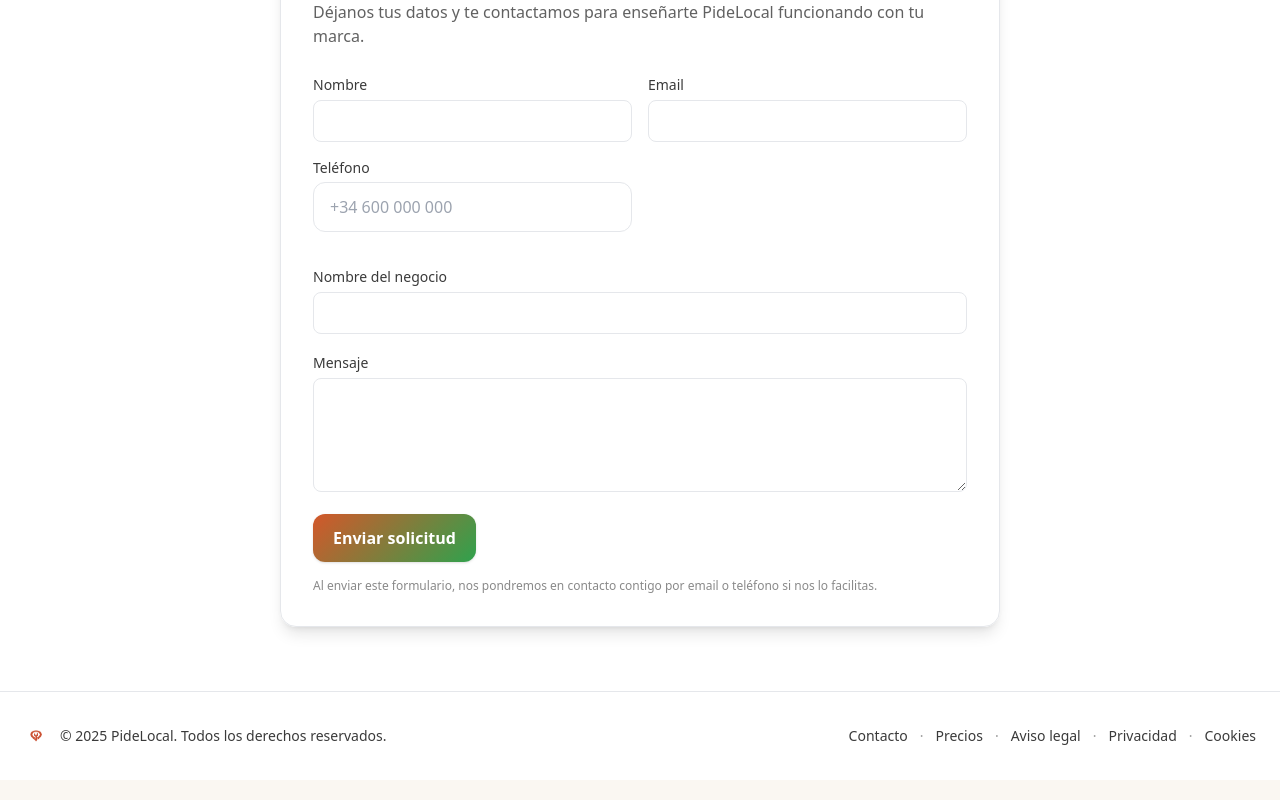
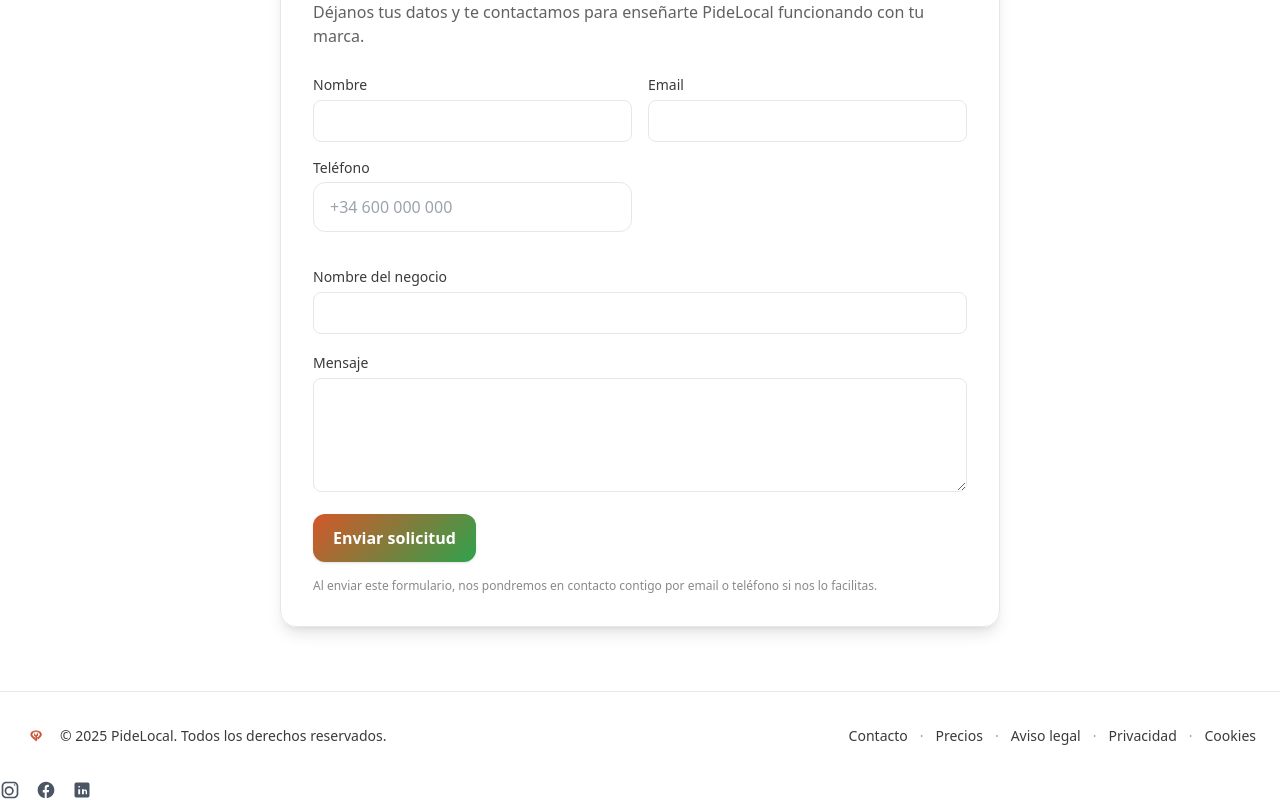
Before and after one commit to RaulPGr/pidelocal-landing, a Next.js app: page / in a window 1280 px wide. Shown: the part 4019-4819 px from the top of the page. Built offline with nearby package versions, Linux system fonts and the light colour scheme.

Commit message:
fix: corregida URL webhook Sheets

```diff
--- a/app/page.tsx
+++ b/app/page.tsx
@@ -602,6 +602,24 @@ export default function Page() {
             <a href="/cookies" className="hover:text-brand-green">Cookies</a>
           </div>
         </div>
+         {/* Redes sociales */}
+    <div className="flex space-x-4">
+      <a href="https://instagram.com/pidelocal" target="_blank" rel="noopener noreferrer" aria-label="Instagram">
+        <svg className="w-5 h-5 text-gray-600 hover:text-pink-500" fill="currentColor" viewBox="0 0 24 24">
+          <path d="M7.5 2C4.46 2 2 4.46 2 7.5v9C2 19.54 4.46 22 7.5 22h9c3.04 0 5.5-2.46 5.5-5.5v-9C22 4.46 19.54 2 16.5 2h-9zm0 2h9c1.94 0 3.5 1.56 3.5 3.5v9c0 1.94-1.56 3.5-3.5 3.5h-9c-1.94 0-3.5-1.56-3.5-3.5v-9C4 5.56 5.56 4 7.5 4zm10 1a1 1 0 100 2 1 1 0 000-2zm-6.5 2.5a5.5 5.5 0 100 11 5.5 5.5 0 000-11zm0 2a3.5 3.5 0 110 7 3.5 3.5 0 010-7z"/>
+        </svg>
+      </a>
+      <a href="https://facebook.com/pidelocal" target="_blank" rel="noopener noreferrer" aria-label="Facebook">
+        <svg className="w-5 h-5 text-gray-600 hover:text-blue-600" fill="currentColor" viewBox="0 0 24 24">
+          <path d="M22 12c0-5.52-4.48-10-10-10S2 6.48 2 12c0 5 3.66 9.13 8.44 9.88v-6.99H8.1v-2.89h2.34V9.41c0-2.32 1.38-3.6 3.5-3.6.7 0 1.47.12 1.47.12v2.36h-.83c-1.3 0-1.71.8-1.71 1.63v1.95h2.91l-.47 2.89h-2.44v6.99C18.34 21.13 22 17 22 12z"/>
+        </svg>
+      </a>
+      <a href="https://linkedin.com/company/pidelocal" target="_blank" rel="noopener noreferrer" aria-label="LinkedIn">
+        <svg className="w-5 h-5 text-gray-600 hover:text-blue-700" fill="currentColor" viewBox="0 0 24 24">
+          <path d="M19 3A2 2 0 0121 5v14a2 2 0 01-2 2H5a2 2 0 01-2-2V5a2 2 0 012-2h14zm-9.25 14v-6H7.5v6h2.25zM8.62 9.25c.72 0 1.19-.48 1.19-1.08-.01-.61-.47-1.09-1.17-1.09-.7 0-1.18.48-1.18 1.09 0 .6.47 1.08 1.15 1.08h.01zM18 17v-3.14c0-1.67-.88-2.44-2.05-2.44-.95 0-1.36.52-1.59.88V11H12v6h2.25v-3.04c0-.16.01-.31.06-.43.14-.31.47-.64 1.02-.64.72 0 1.02.48 1.02 1.18V17H18z"/>
+        </svg>
+      </a>
+    </div>
       </footer>
     </main>
   );
```
Also changed, not shown: package.json (+5 -4 lines), 1 other file (tests, documents, lock files or other folders).
